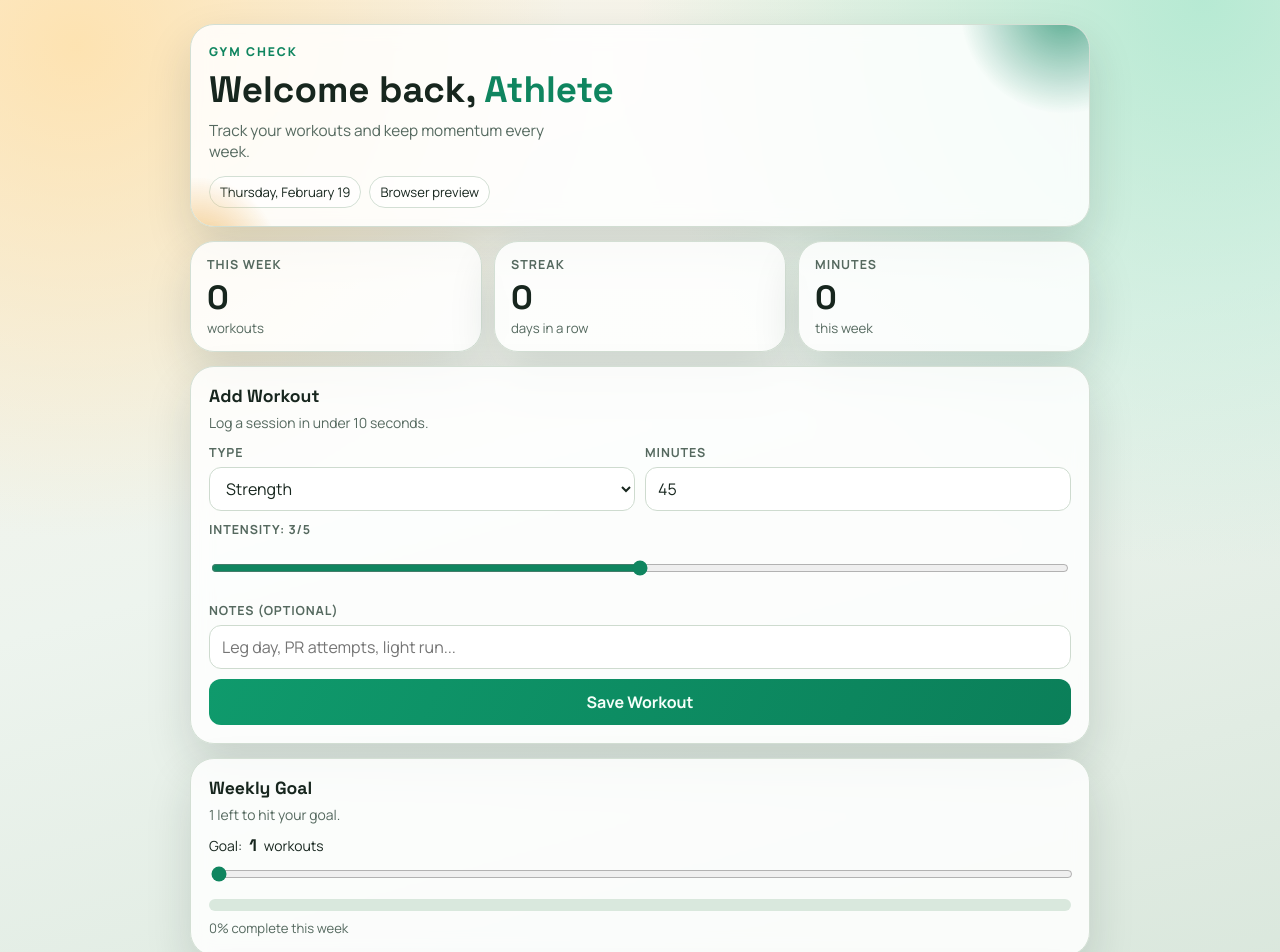
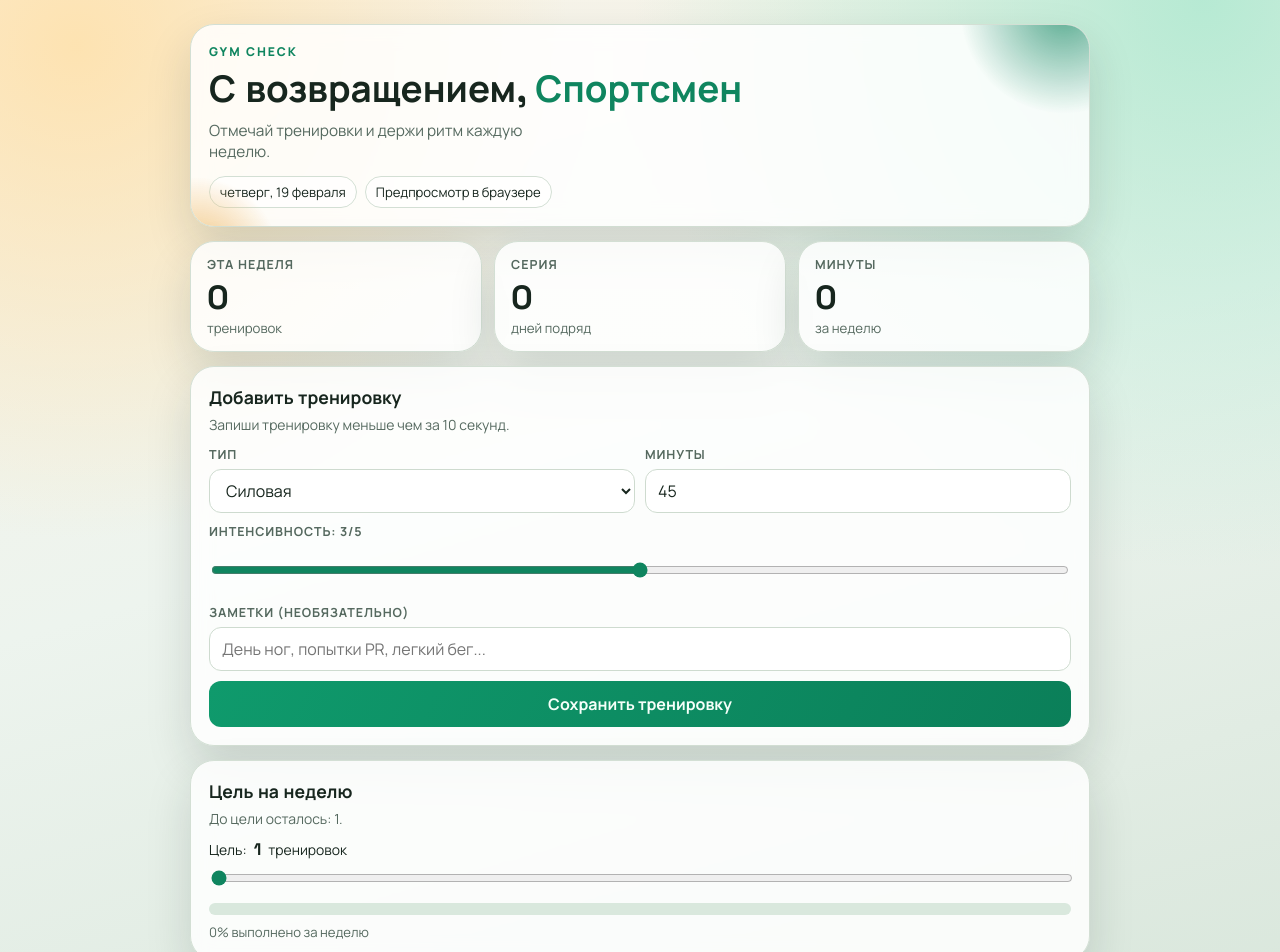
Before and after one commit to strelveles1994-dev/gum-mini-app, a React (Vite) app: page / in a window 1280 px wide. Shown: the top 952 px of the page. Built offline with nearby package versions, Linux system fonts and the light colour scheme.

Commit message:
feat: localize mini app and bot messages to russian

```diff
--- a/src/App.tsx
+++ b/src/App.tsx
@@ -44,10 +44,10 @@ const GOAL_KEY = "gym-check-weekly-goal-v1";
 const DEFAULT_GOAL = 4;
 
 const workoutLabels: Record<WorkoutType, string> = {
-  Strength: "Strength",
-  Cardio: "Cardio",
-  Mobility: "Mobility",
-  Recovery: "Recovery",
+  Strength: "Силовая",
+  Cardio: "Кардио",
+  Mobility: "Мобильность",
+  Recovery: "Восстановление",
 };
 
 const defaultForm = {
@@ -136,8 +136,8 @@ function getStreakDays(workouts: Workout[]): number {
   return streak;
 }
 
-function formatWorkoutDate(isoDate: string): string {
-  return new Intl.DateTimeFormat(undefined, {
+function formatWorkoutDate(isoDate: string, locale: string): string {
+  return new Intl.DateTimeFormat(locale, {
     day: "2-digit",
     month: "short",
     hour: "2-digit",
@@ -153,7 +153,8 @@ export default function App() {
   const [status, setStatus] = useState("");
 
   const isDark = tg?.colorScheme === "dark";
-  const userName = tg?.initDataUnsafe?.user?.first_name?.trim() || "Athlete";
+  const userName = tg?.initDataUnsafe?.user?.first_name?.trim() || "Спортсмен";
+  const locale = tg?.initDataUnsafe?.user?.language_code || "ru-RU";
 
   const weekStart = useMemo(() => getWeekStart(new Date()), []);
 
@@ -198,7 +199,7 @@ export default function App() {
 
     const minutes = Number(form.minutes);
     if (!Number.isFinite(minutes) || minutes < 5 || minutes > 300) {
-      setStatus("Enter minutes from 5 to 300.");
+      setStatus("Укажи длительность от 5 до 300 минут.");
       return;
     }
 
@@ -213,7 +214,7 @@ export default function App() {
 
     setWorkouts((prev) => [item, ...prev]);
     setForm((prev) => ({ ...prev, minutes: "45", note: "" }));
-    setStatus("Workout saved.");
+    setStatus("Тренировка сохранена.");
     tg?.HapticFeedback?.impactOccurred?.("medium");
   }
 
@@ -221,7 +222,7 @@ export default function App() {
     setWorkouts((prev) => prev.filter((item) => item.id !== id));
   }
 
-  const todayLabel = new Intl.DateTimeFormat(undefined, {
+  const todayLabel = new Intl.DateTimeFormat(locale, {
     weekday: "long",
     day: "2-digit",
     month: "long",
@@ -233,44 +234,44 @@ export default function App() {
         <section className="card hero reveal r1">
           <p className="eyebrow">Gym Check</p>
           <h1>
-            Welcome back, <span>{userName}</span>
+            С возвращением, <span>{userName}</span>
           </h1>
-          <p className="hero-text">Track your workouts and keep momentum every week.</p>
+          <p className="hero-text">Отмечай тренировки и держи ритм каждую неделю.</p>
           <div className="hero-meta">
             <span>{todayLabel}</span>
-            <span>{tg?.platform ? `${tg.platform} • v${tg.version ?? "?"}` : "Browser preview"}</span>
+            <span>{tg?.platform ? `${tg.platform} • v${tg.version ?? "?"}` : "Предпросмотр в браузере"}</span>
           </div>
         </section>
 
         <section className="stats-grid reveal r2">
           <article className="card stat-card">
-            <p className="stat-label">This Week</p>
+            <p className="stat-label">Эта неделя</p>
             <p className="stat-value">{workoutsThisWeek}</p>
-            <p className="stat-caption">workouts</p>
+            <p className="stat-caption">тренировок</p>
           </article>
 
           <article className="card stat-card">
-            <p className="stat-label">Streak</p>
+            <p className="stat-label">Серия</p>
             <p className="stat-value">{streakDays}</p>
-            <p className="stat-caption">days in a row</p>
+            <p className="stat-caption">дней подряд</p>
           </article>
 
           <article className="card stat-card">
-            <p className="stat-label">Minutes</p>
+            <p className="stat-label">Минуты</p>
             <p className="stat-value">{minutesThisWeek}</p>
-            <p className="stat-caption">this week</p>
+            <p className="stat-caption">за неделю</p>
           </article>
         </section>
 
         <section className="card reveal r3">
           <div className="section-head">
-            <h2>Add Workout</h2>
-            <p>{status || "Log a session in under 10 seconds."}</p>
+            <h2>Добавить тренировку</h2>
+            <p>{status || "Запиши тренировку меньше чем за 10 секунд."}</p>
           </div>
 
           <form className="workout-form" onSubmit={addWorkout}>
             <label className="field">
-              <span>Type</span>
+              <span>Тип</span>
               <select
                 value={form.type}
                 onChange={(event) => setForm((prev) => ({ ...prev, type: event.target.value as WorkoutType }))}
@@ -284,7 +285,7 @@ export default function App() {
             </label>
 
             <label className="field">
-              <span>Minutes</span>
+              <span>Минуты</span>
               <input
                 type="number"
                 min={5}
@@ -296,7 +297,7 @@ export default function App() {
             </label>
 
             <label className="field field-intensity">
-              <span>Intensity: {form.intensity}/5</span>
+              <span>Интенсивность: {form.intensity}/5</span>
               <input
                 type="range"
                 min={1}
@@ -307,30 +308,30 @@ export default function App() {
             </label>
 
             <label className="field field-note">
-              <span>Notes (optional)</span>
+              <span>Заметки (необязательно)</span>
               <input
                 type="text"
                 value={form.note}
                 maxLength={120}
                 onChange={(event) => setForm((prev) => ({ ...prev, note: event.target.value }))}
-                placeholder="Leg day, PR attempts, light run..."
+                placeholder="День ног, попытки PR, легкий бег..."
               />
             </label>
 
             <button className="primary-btn" type="submit">
-              Save Workout
+              Сохранить тренировку
             </button>
           </form>
         </section>
 
         <section className="card reveal r4">
           <div className="section-head compact">
-            <h2>Weekly Goal</h2>
-            <p>{workoutsThisWeek >= goal ? "Goal reached. Keep rolling." : `${leftToGoal} left to hit your goal.`}</p>
+            <h2>Цель на неделю</h2>
+            <p>{workoutsThisWeek >= goal ? "Цель выполнена. Отличная работа." : `До цели осталось: ${leftToGoal}.`}</p>
           </div>
 
           <label className="goal-label" htmlFor="goal-range">
-            Goal: <strong>{goal}</strong> workouts
+            Цель: <strong>{goal}</strong> тренировок
           </label>
           <input
             id="goal-range"
@@ -345,33 +346,33 @@ export default function App() {
           <div className="progress-track" role="progressbar" aria-valuenow={progress} aria-valuemin={0} aria-valuemax={100}>
             <div className="progress-fill" style={{ width: `${progress}%` }} />
           </div>
-          <p className="progress-text">{progress}% complete this week</p>
+          <p className="progress-text">{progress}% выполнено за неделю</p>
         </section>
 
         <section className="card reveal r5">
           <div className="section-head compact">
-            <h2>Recent Workouts</h2>
-            <p>{recentWorkouts.length ? "Latest sessions" : "No sessions yet"}</p>
+            <h2>Последние тренировки</h2>
+            <p>{recentWorkouts.length ? "Недавние сессии" : "Пока нет тренировок"}</p>
           </div>
 
           {recentWorkouts.length === 0 ? (
-            <p className="empty-state">Start with your first workout above.</p>
+            <p className="empty-state">Начни с первой тренировки выше.</p>
           ) : (
             <ul className="history-list">
               {recentWorkouts.map((item) => (
                 <li key={item.id} className="history-item">
                   <div className="history-copy">
                     <p className="history-title">
-                      {workoutLabels[item.type]} • {item.minutes} min • Intensity {item.intensity}/5
+                      {workoutLabels[item.type]} • {item.minutes} мин • Интенсивность {item.intensity}/5
                     </p>
                     <p className="history-meta">
-                      {formatWorkoutDate(item.createdAt)}
+                      {formatWorkoutDate(item.createdAt, locale)}
                       {item.note ? ` • ${item.note}` : ""}
                     </p>
                   </div>
 
                   <button className="ghost-btn" type="button" onClick={() => deleteWorkout(item.id)}>
-                    Delete
+                    Удалить
                   </button>
                 </li>
               ))}
@@ -380,7 +381,7 @@ export default function App() {
         </section>
 
         <footer className="footer-note">
-          {tg?.initData ? "Telegram session connected" : "Opened outside Telegram: demo mode"}
+          {tg?.initData ? "Сессия Telegram подключена" : "Открыто вне Telegram: демо-режим"}
         </footer>
       </main>
     </div>
```
Also changed, not shown: bot.js (+10 -10 lines).
